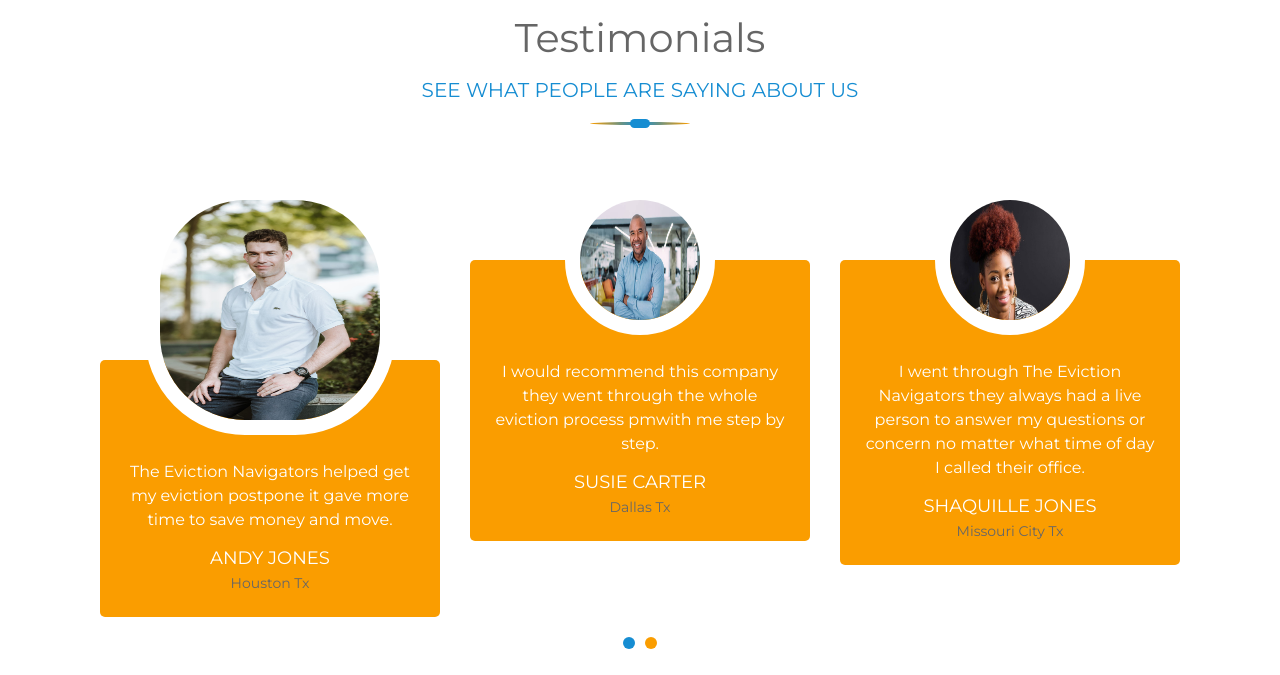
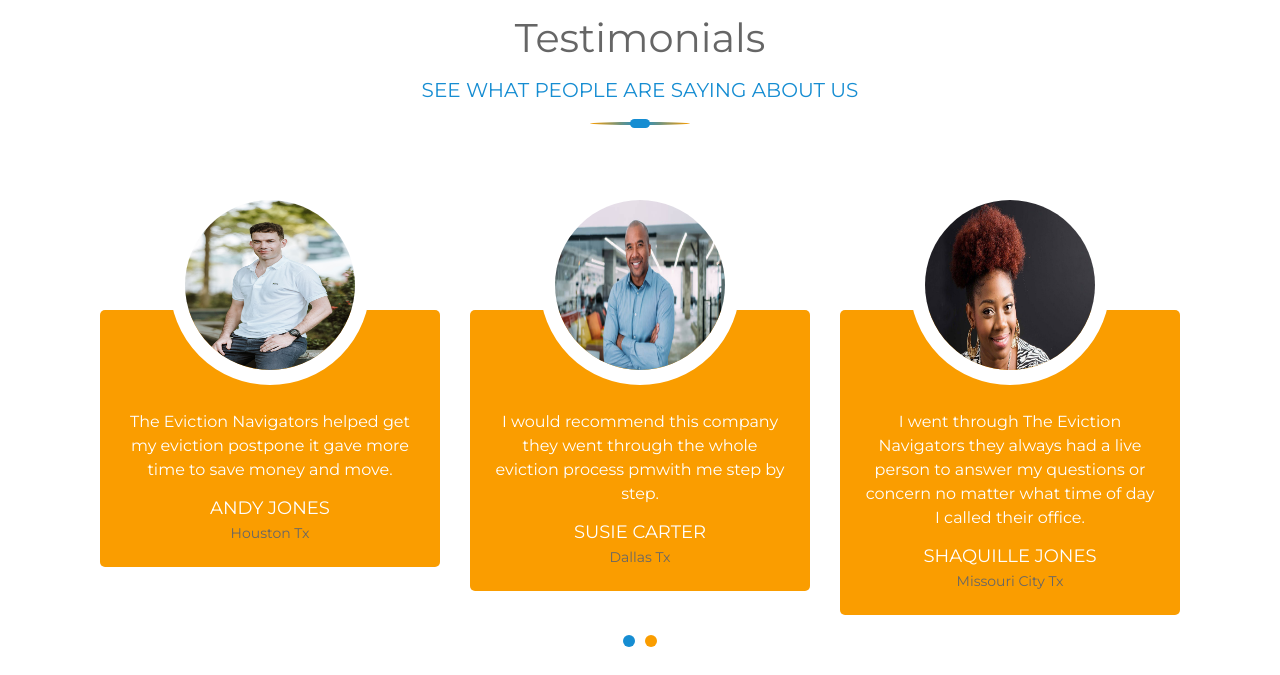
Before and after one commit to IslamKolade/theeviction_navigators, a Django app: template core/templates/index.html in a window 1280 px wide. Shown: the part 5107-5782 px from the top of the page. Run offline with Django 5.2, Linux system fonts and the light colour scheme; the template is opened without the code that fills it, so the values that code supplies are empty; some libraries are stand-ins or nearby versions.

Commit message:
Corrected Testimonial Image Size

```diff
--- a/core/templates/index.html
+++ b/core/templates/index.html
@@ -362,7 +362,7 @@
                     <div class="owl-carousel testimonials-carousel">
                         <div class="testimonial-item">
                             <div class="testimonial-img">
-                                <img style="width: 250px; height: 250px;" src="{% static "images/testimonial-1.jpg" %}" alt="">
+                                <img style="width: 200px; height: 200px;" src="{% static "images/testimonial-1.jpg" %}" alt="">
                             </div>
                             <div class="testimonial-content">
                                 <p>
@@ -374,7 +374,7 @@
                         </div>
                         <div class="testimonial-item">
                             <div class="testimonial-img">
-                                <img style="width: 150px; height: 150px;" src="{% static "images/testimonial-2.jpg" %}" alt="">
+                                <img style="width: 200px; height: 200px;" src="{% static "images/testimonial-2.jpg" %}" alt="">
                             </div>
                             <div class="testimonial-content">
                                 <p>
@@ -386,7 +386,7 @@
                         </div>
                         <div class="testimonial-item">
                             <div class="testimonial-img">
-                                <img style="width: 150px; height: 150px;" src="{% static "images/testimonial-3.jpg" %}" alt="">
+                                <img style="width: 200px; height: 200px;" src="{% static "images/testimonial-3.jpg" %}" alt="">
                             </div>
                             <div class="testimonial-content">
                                 <p>
@@ -398,7 +398,7 @@
                         </div>
                         <div class="testimonial-item">
                             <div class="testimonial-img">
-                                <img style="width: 150px; height: 150px;" src="{% static "images/testimonial-4.jpg" %}" alt="">
+                                <img style="width: 200px; height: 200px;" src="{% static "images/testimonial-4.jpg" %}" alt="">
                             </div>
                             <div class="testimonial-content">
                                 <p>
```
